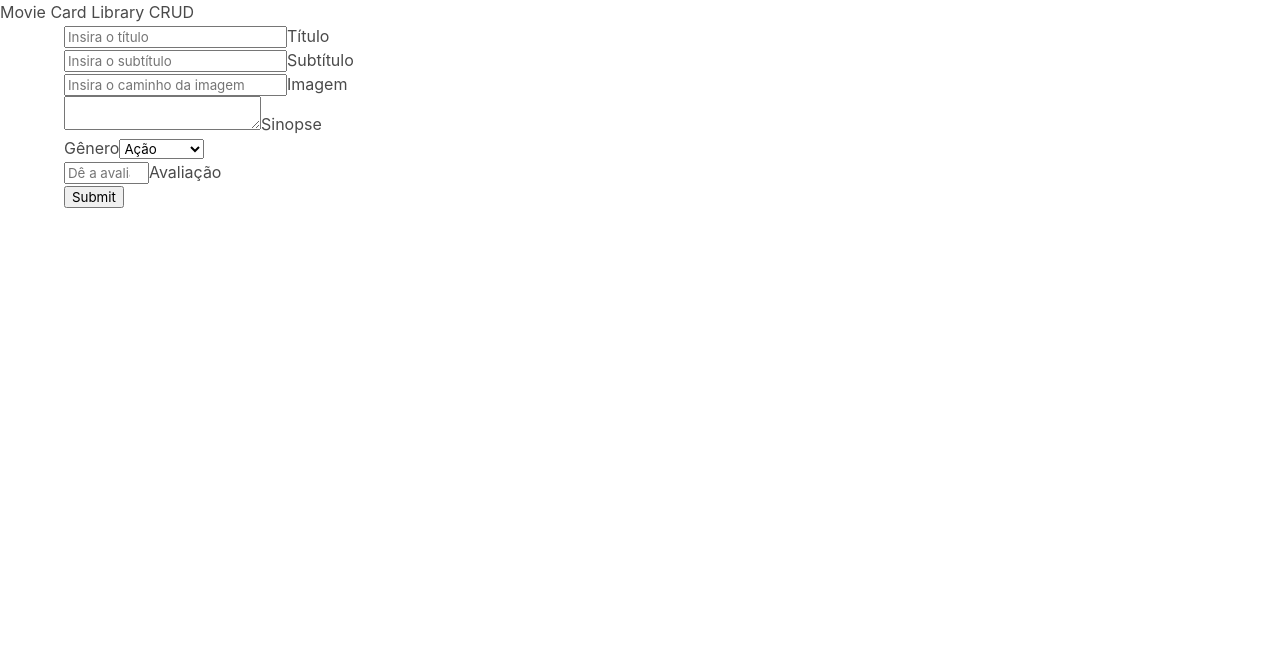
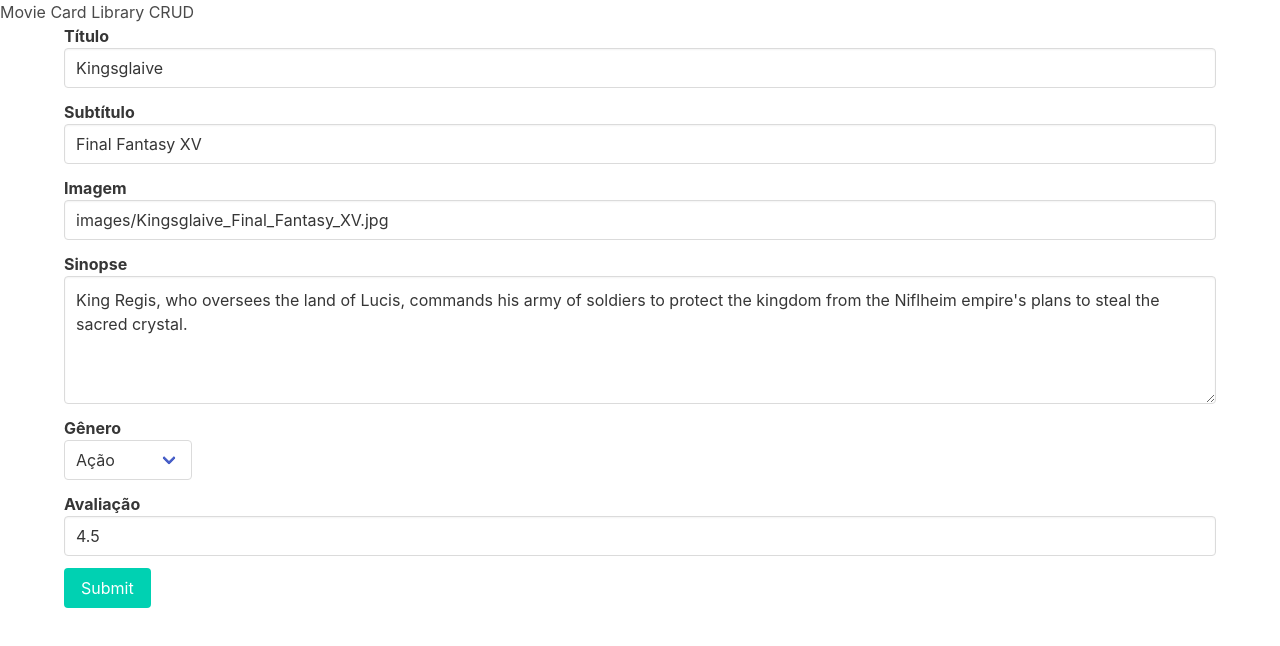
Before and after one commit to MuriloGon/projects-at-trybe, a React (Create React App) app: page /movies/1/edit in a window 1280 px wide. Shown: the top 646 px of the page. Built offline with nearby package versions, Linux system fonts and the light colour scheme.

Commit message:
feat(req05): 🚀 implement EditMovie component

```diff
--- a/src/App.js
+++ b/src/App.js
@@ -17,7 +17,7 @@ function App() {
         <Switch>
           <Route exact path="/" component={ MovieList } />
           <Route path="/movies/new" component={ NewMovie } />
-          <Route path="/movies/:id/edit" component={ EditMovie } />
+          <Route path="/movies/:id/edit" render={ (props) => <EditMovie { ...props } /> } />
           <Route path="/movies/:id" component={ MovieDetails } />
           <Route path="*" component={ NotFound } />
         </Switch>
--- a/src/components/MovieForm.js
+++ b/src/components/MovieForm.js
@@ -1,3 +1,5 @@
+/* eslint-disable react/jsx-max-depth */
+/* eslint-disable max-lines-per-function */
 import React from 'react';
 import PropTypes from 'prop-types';
 
@@ -19,19 +21,20 @@ class MovieForm extends React.Component {
 
   renderTitleInput() {
     const { title } = this.state;
-
     return (
-      <div>
-        <label htmlFor="movie_title">
+      <div className="field">
+        <label className="label" htmlFor="movie_title">
+          Título
+          <div className="control">
             <input
+              className="input validate"
               placeholder="Insira o título"
               id="movie_title"
               type="text"
-            className="validate"
               value={ title }
               onChange={ (event) => this.updateMovie('title', event.target.value) }
             />
-          Título
+          </div>
         </label>
       </div>
     );
@@ -41,16 +44,17 @@ class MovieForm extends React.Component {
     const { subtitle } = this.state;
 
     return (
-      <div>
-        <label htmlFor="movie_subtitle">
+      <div className="field">
+        <label className="label" htmlFor="movie_subtitle">
+          Subtítulo
           <input
+            className="input"
             placeholder="Insira o subtítulo"
             id="movie_subtitle"
             type="text"
             value={ subtitle }
             onChange={ (event) => this.updateMovie('subtitle', event.target.value) }
           />
-          Subtítulo
         </label>
       </div>
     );
@@ -60,16 +64,17 @@ class MovieForm extends React.Component {
     const { imagePath } = this.state;
 
     return (
-      <div className="row">
-        <label htmlFor="movie_image">
+      <div className="field row">
+        <label className="label" htmlFor="movie_image">
+          Imagem
           <input
+            className="input"
             placeholder="Insira o caminho da imagem"
             id="movie_image"
             type="text"
             value={ imagePath }
             onChange={ (event) => this.updateMovie('imagePath', event.target.value) }
           />
-          Imagem
         </label>
       </div>
     );
@@ -79,14 +84,15 @@ class MovieForm extends React.Component {
     const { storyline } = this.state;
 
     return (
-      <div>
-        <label htmlFor="movie_storyline">
+      <div className="field">
+        <label className="label" htmlFor="movie_storyline">
+          Sinopse
           <textarea
+            className="textarea"
             id="movie_storyline"
             value={ storyline }
             onChange={ (event) => this.updateMovie('storyline', event.target.value) }
           />
-          Sinopse
         </label>
       </div>
     );
@@ -95,9 +101,11 @@ class MovieForm extends React.Component {
   renderGenreSelection() {
     const { genre } = this.state;
     return (
-      <div>
-        <label htmlFor="movie_genre">
+      <div className="field">
+        <label className="label" htmlFor="movie_genre">
           Gênero
+          <div className="control">
+            <div className="select">
               <select
                 id="movie_genre"
                 value={ genre }
@@ -108,6 +116,8 @@ class MovieForm extends React.Component {
                 <option value="thriller">Suspense</option>
                 <option value="fantasy">Fantasia</option>
               </select>
+            </div>
+          </div>
         </label>
       </div>
     );
@@ -116,9 +126,11 @@ class MovieForm extends React.Component {
   renderRatingInput() {
     const { rating } = this.state;
     return (
-      <div>
-        <label htmlFor="movie_rating">
+      <div className="field">
+        <label className="label" htmlFor="movie_rating">
+          Avaliação
           <input
+            className="input"
             placeholder="Dê a avaliação do filme"
             id="movie_rating"
             type="number"
@@ -128,7 +140,6 @@ class MovieForm extends React.Component {
             value={ rating }
             onChange={ (event) => this.updateMovie('rating', event.target.value) }
           />
-          Avaliação
         </label>
       </div>
     );
@@ -136,8 +147,9 @@ class MovieForm extends React.Component {
 
   renderSubmitButton() {
     return (
-      <div>
+      <div className="control">
         <button
+          className="button is-primary"
           type="button"
           onClick={ this.handleSubmit }
         >
@@ -164,4 +176,20 @@ class MovieForm extends React.Component {
   }
 }
 
+MovieForm.propTypes = {
+  onSubmit: PropTypes.func.isRequired,
+  movie: PropTypes.shape(
+    {
+      id: PropTypes.number.isRequired,
+      title: PropTypes.string.isRequired,
+      subtitle: PropTypes.string.isRequired,
+      storyline: PropTypes.string.isRequired,
+      rating: PropTypes.number.isRequired,
+      imagePath: PropTypes.string.isRequired,
+      bookmarked: PropTypes.bool.isRequired,
+      genre: PropTypes.string.isRequired,
+    },
+  ).isRequired,
+};
+
 export default MovieForm;
--- a/src/pages/EditMovie.js
+++ b/src/pages/EditMovie.js
@@ -1,26 +1,45 @@
 import React, { Component } from 'react';
+import PropTypes from 'prop-types';
 
-import { MovieForm } from '../components';
+import { Redirect } from 'react-router';
+
+import { Loading, MovieForm } from '../components';
 import * as movieAPI from '../services/movieAPI';
 
 class EditMovie extends Component {
   constructor(props) {
     super(props);
-    this.state = {};
+    this.state = {
+      status: 'loading',
+      shouldRedirect: false,
+      movie: {},
+    };
     this.handleSubmit = this.handleSubmit.bind(this);
   }
 
-  handleSubmit(updatedMovie) {
+  componentDidMount() {
+    this.fetchMovieData();
+  }
+
+  async handleSubmit(updatedMovie) {
+    await movieAPI.updateMovie(updatedMovie);
+    this.setState({ shouldRedirect: true });
+  }
+
+  async fetchMovieData() {
+    const { match: { params: { id } } } = this.props;
+    const movie = await movieAPI.getMovie(Number(id));
+    this.setState({ movie }, () => { this.setState({ status: 'NotLoading' }); });
   }
 
   render() {
     const { status, shouldRedirect, movie } = this.state;
     if (shouldRedirect) {
-      // Redirect
+      return <Redirect to="/" />;
     }
 
     if (status === 'loading') {
-      // render Loading
+      return <Loading />;
     }
 
     return (
@@ -31,4 +50,16 @@ class EditMovie extends Component {
   }
 }
 
+EditMovie.propTypes = {
+  match: PropTypes.shape(
+    {
+      params: PropTypes.shape(
+        {
+          id: PropTypes.string.isRequired,
+        },
+      ),
+    },
+  ).isRequired,
+};
+
 export default EditMovie;
--- a/src/services/movieAPI.js
+++ b/src/services/movieAPI.js
@@ -6,7 +6,7 @@ const readMovies = () => JSON.parse(localStorage.getItem('movies'));
 const saveMovies = (movies) => localStorage.setItem('movies', JSON.stringify(movies));
 
 // const TIMEOUT = 2000;
-const TIMEOUT = 1000;
+const TIMEOUT = 200;
 const SUCCESS_STATUS = 'OK';
 
 // --------------------------------------------------------------------
```
Lines whose indentation alone changed are shown as unchanged.
